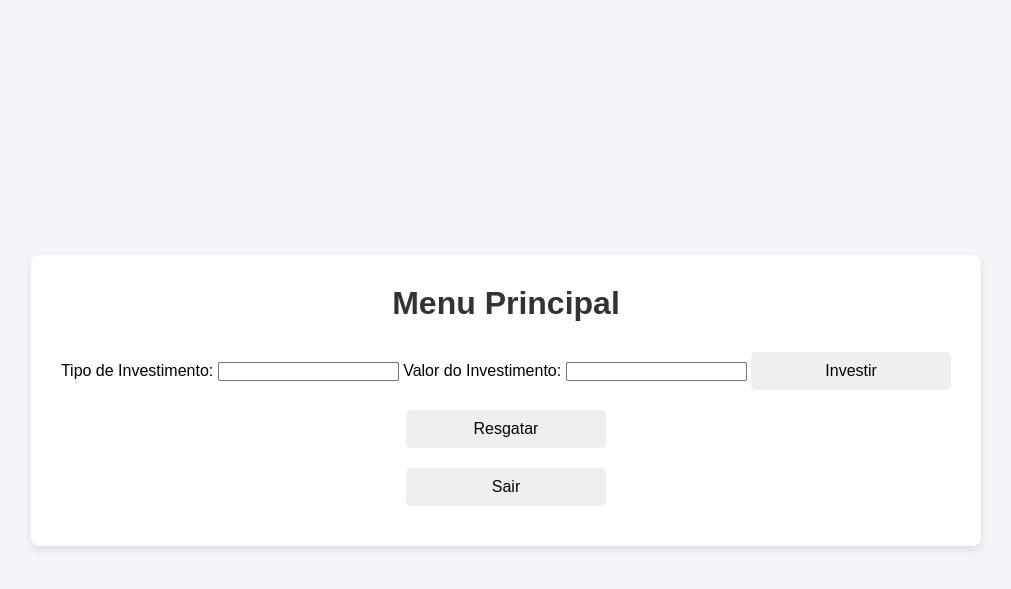
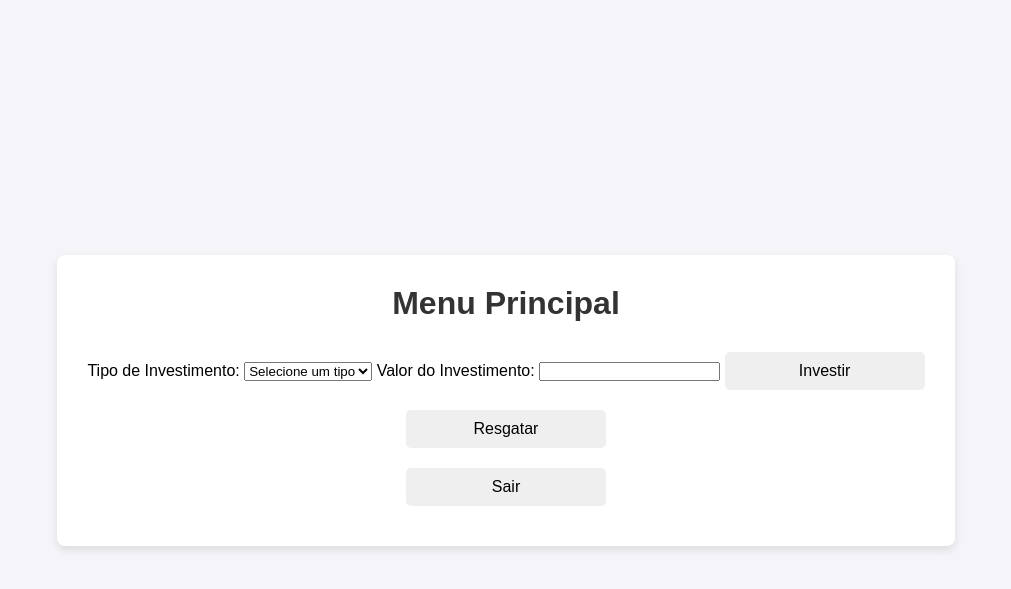
Before and after one commit to primantovani/mercado_financeiro, a Flask app: page / in a window 1280 px wide. Shown: the top 589 px of the page, without its empty margins (134-1145 px from the left). Run offline with Flask 3, Linux system fonts and the light colour scheme.

Commit message:
adicão das opções de investimento

```diff
--- a/templates/index.html
+++ b/templates/index.html
@@ -13,7 +13,12 @@
         <!-- Formulário de Investimento com campos adicionais -->
         <form action="/investir" method="post">
             <label for="tipo">Tipo de Investimento:</label>
-            <input type="text" id="tipo" name="tipo" required>
+            <select id="tipo" name="tipo" required>
+                <option value="" disabled selected>Selecione um tipo</option>
+                <option value="CDB">CDB</option>
+                <option value="LCI">LCI</option>
+                <option value="LCA">LCA</option>
+            </select>
 
             <label for="valor">Valor do Investimento:</label>
             <input type="number" id="valor" name="valor" required>
```
